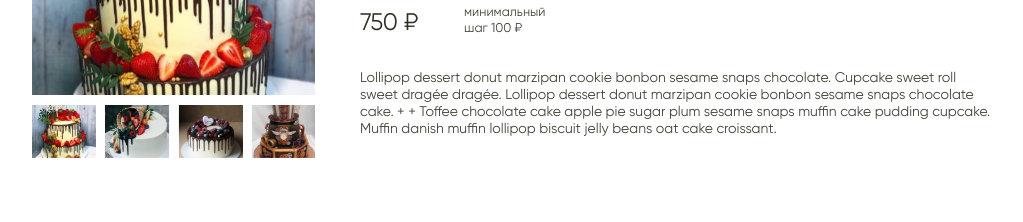
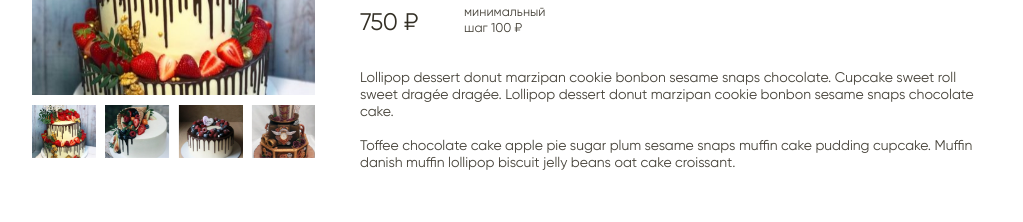
Before and after one commit to diLauro92/auction, a Vue app: page /cake in a window 1280 px wide. Shown: the part 321-543 px from the top of the page, without its empty margins (128-1151 px from the left). Built offline with nearby package versions, Linux system fonts and the light colour scheme.

Commit message:
для ноутбука

```diff
--- a/src/components/cake-info.vue
+++ b/src/components/cake-info.vue
@@ -52,8 +52,9 @@
       </div>
     </div>
     <div class="cake-content-info-bottom desktop">
-      <p class="cake-content-info-bottom__description">
-        {{ item.description }}
+      <p
+          v-html="item.description"
+          class="cake-content-info-bottom__description">
       </p>
     </div>
   </div>
@@ -76,9 +77,15 @@ export default {
           currency: '₽',
           minStep: '100',
           active: false,
+          slides: {
+            slide1: '/images/cakes2.jpg',
+            slide2: '/images/cakes3.jpg',
+            slide3: '/images/cakes4.jpg',
+            slide4: '/images/medstal.jpg',
+          },
           img: '/images/medstal.jpg',
           description: 'Lollipop dessert donut marzipan cookie bonbon sesame snaps chocolate. Cupcake sweet roll sweet dragée dragée. Lollipop dessert donut' +
-              ' marzipan cookie bonbon sesame snaps chocolate cake.\n + \n + Toffee chocolate cake apple pie sugar plum sesame snaps muffin cake pudding cupcake. ' +
+              ' marzipan cookie bonbon sesame snaps chocolate cake. <br><br> Toffee chocolate cake apple pie sugar plum sesame snaps muffin cake pudding cupcake. ' +
               'Muffin danish muffin lollipop biscuit jelly beans oat cake croissant.'
         }
       ]
```
Also changed, not shown: 1 other file (tests, documents, lock files or other folders).
